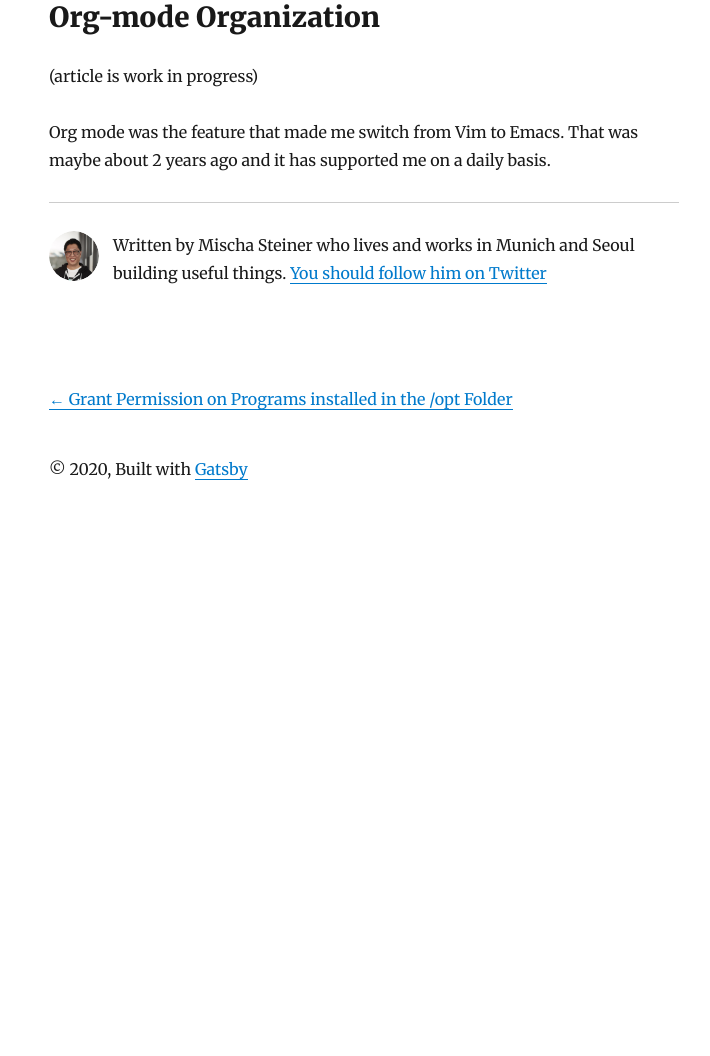
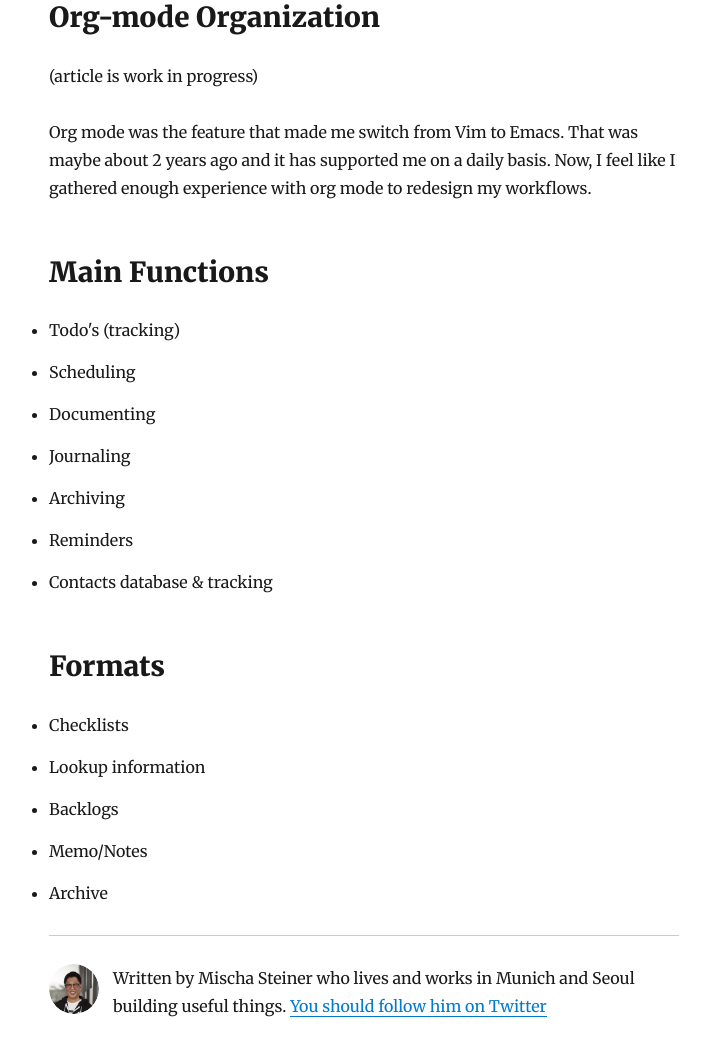
Before and after one commit to benzai10/bzt-website, a Gatsby site: page /org-mode-organization/ in a window 1280 px wide. Shown: the part 264-1320 px from the top of the page, without its empty margins (276-986 px from the left). Before the commit the page ends 800 px from the top, so only its background shows below. Built offline with nearby package versions, Linux system fonts and the light colour scheme; Gatsby itself is replaced by a stand-in of ours; some packages are replaced by stand-ins of ours.

Commit message:
update org mode article

```diff
--- a/content/blog/org-mode-organization/index.md
+++ b/content/blog/org-mode-organization/index.md
@@ -8,4 +8,20 @@ Org-mode Organization
 ---
 (article is work in progress)
 
-Org mode was the feature that made me switch from Vim to Emacs. That was maybe about 2 years ago and it has supported me on a daily basis.
+Org mode was the feature that made me switch from Vim to Emacs. That was maybe about 2 years ago and it has supported me on a daily basis. Now, I feel like I gathered enough experience with org mode to redesign my workflows.
+
+## Main Functions
+- Todo's (tracking)
+- Scheduling
+- Documenting
+- Journaling
+- Archiving
+- Reminders
+- Contacts database & tracking
+
+## Formats
+- Checklists
+- Lookup information
+- Backlogs
+- Memo/Notes
+- Archive
```
